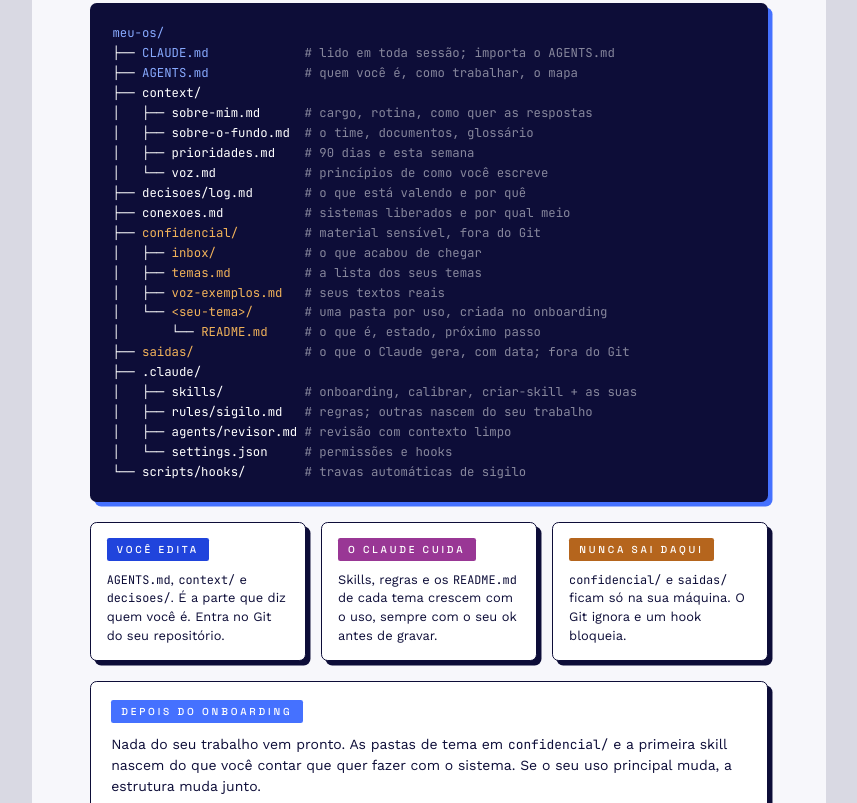
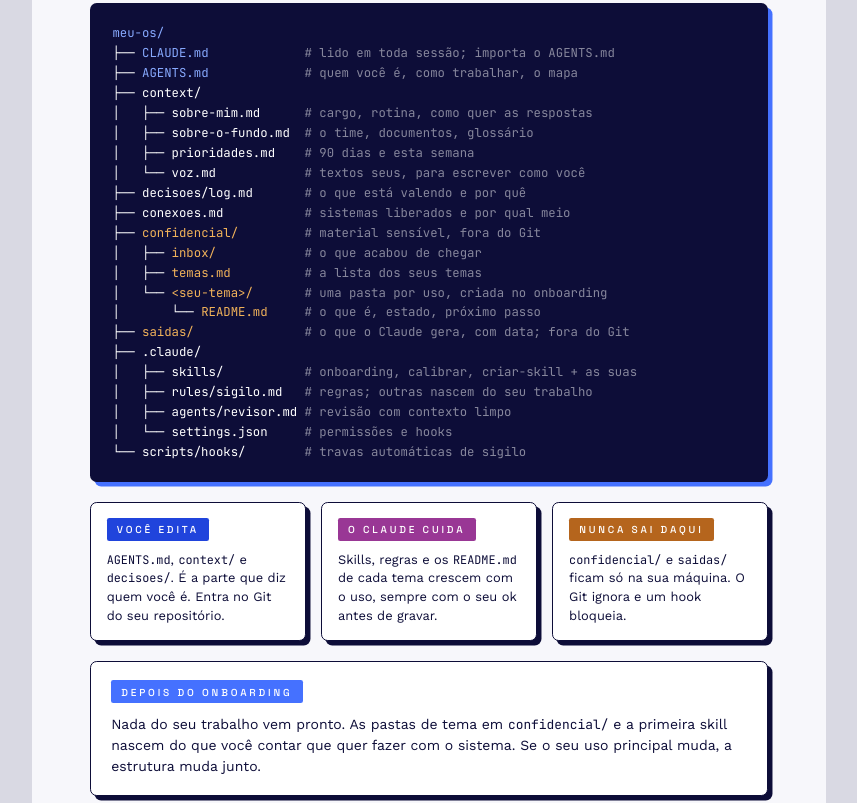
Before and after one commit to jvpradomac/OS, a plain HTML site: page guia/index.html in a window 1280 px wide. Shown: the part 4807-5610 px from the top of the page, without its empty margins (211-1068 px from the left). Drawn offline with Linux system fonts and the light colour scheme.

Commit message:
Volta os exemplos de voz para context/voz.md
O guia cita o voz.md como o lugar dos textos reais. A lista de temas
continua fora do Git.

Co-Authored-By: Claude Opus 5.5 <noreply@anthropic.com>
Claude-Session: https://claude.ai/code/session_01LmoyiDT6EZGuyWFjRVaM3Z

```diff
--- a/guia/index.html
+++ b/guia/index.html
@@ -252,13 +252,12 @@ h2{font-family:var(--disp);font-weight:500;font-size:22px;margin-top:30px}
 │   ├── sobre-mim.md      <span class="c"># cargo, rotina, como quer as respostas</span>
 │   ├── sobre-o-fundo.md  <span class="c"># o time, documentos, glossário</span>
 │   ├── prioridades.md    <span class="c"># 90 dias e esta semana</span>
-│   └── voz.md            <span class="c"># princípios de como você escreve</span>
+│   └── voz.md            <span class="c"># textos seus, para escrever como você</span>
 ├── decisoes/log.md       <span class="c"># o que está valendo e por quê</span>
 ├── conexoes.md           <span class="c"># sistemas liberados e por qual meio</span>
 ├── <span class="o">confidencial/</span>         <span class="c"># material sensível, fora do Git</span>
 │   ├── <span class="o">inbox/</span>            <span class="c"># o que acabou de chegar</span>
 │   ├── <span class="o">temas.md</span>          <span class="c"># a lista dos seus temas</span>
-│   ├── <span class="o">voz-exemplos.md</span>   <span class="c"># seus textos reais</span>
 │   └── <span class="o">&lt;seu-tema&gt;/</span>       <span class="c"># uma pasta por uso, criada no onboarding</span>
 │       └── <span class="o">README.md</span>     <span class="c"># o que é, estado, próximo passo</span>
 ├── <span class="o">saidas/</span>               <span class="c"># o que o Claude gera, com data; fora do Git</span>
```
Also changed, not shown: 5 other files.
